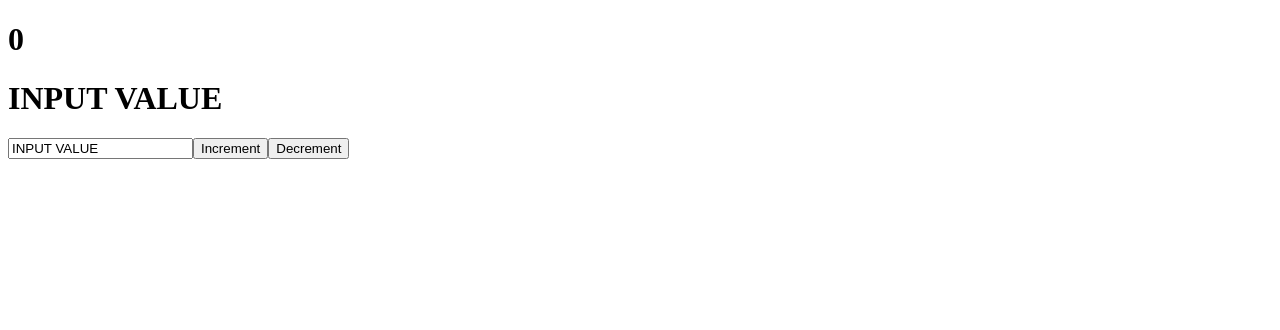
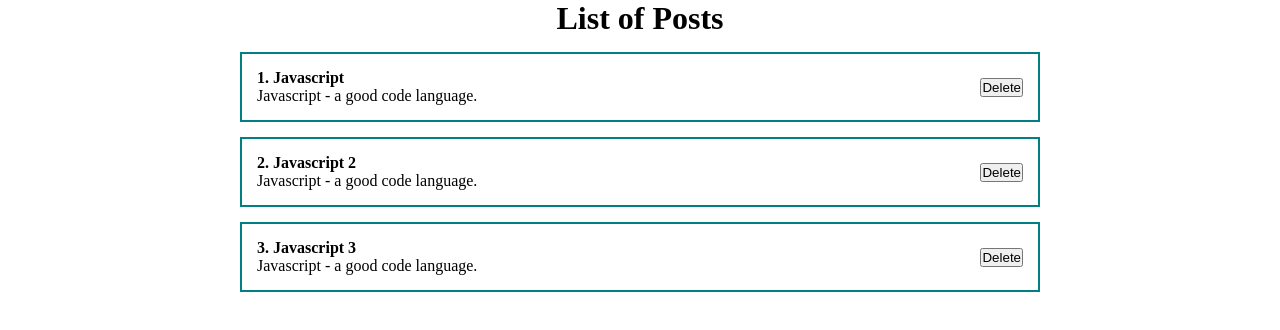
Before and after one commit to MaksymHorbachevsky/react-guide, a React (Create React App) app: page / in a window 1280 px wide. Shown: the top 330 px of the page. Built offline with nearby package versions, Linux system fonts and the light colour scheme.

Commit message:
Added post components. Props usage, decomposition.

```diff
--- a/src/App.jsx
+++ b/src/App.jsx
@@ -1,26 +1,17 @@
 import React, {useState} from "react"
+import "./styles/App.css"
+import PostList from "./components/PostList";
 
 function App() {
-    const [likes, setLikes] = useState(0);
-    const [value, setValue] = useState("INPUT VALUE");
+    const [posts] = useState([
+        {id: 1, title: "Javascript", body: "Javascript - a good code language."},
+        {id: 2, title: "Javascript 2", body: "Javascript - a good code language."},
+        {id: 3, title: "Javascript 3", body: "Javascript - a good code language."},
+    ]);
 
-    const increment = () => {
-        setLikes(likes + 1);
-    };
-    const decrement = () => {
-        setLikes(likes - 1)
-    };
     return (
-        <div>
-            <h1>{likes}</h1>
-            <h1>{value}</h1>
-            <input
-                type="text"
-                value={value}
-                onChange={event => setValue(event.target.value)}
-            />
-            <button onClick={increment}>Increment</button>
-            <button onClick={decrement}>Decrement</button>
+        <div className="App">
+            <PostList posts={posts} />
         </div>
     );
 }
--- /dev/null
+++ b/src/components/PostItem.jsx
@@ -0,0 +1,19 @@
+import React from 'react';
+
+const PostItem = (props) => {
+    return (
+        <div className="post">
+            <div className="post__content">
+                <strong>{props.post.id}. {props.post.title}</strong>
+                <div>
+                    {props.post.body}
+                </div>
+            </div>
+            <div className="post__btns">
+                <button>Delete</button>
+            </div>
+        </div>
+    );
+};
+
+export default PostItem;
--- /dev/null
+++ b/src/components/PostList.jsx
@@ -0,0 +1,17 @@
+import React from 'react';
+import PostItem from "./PostItem";
+
+const PostList = ({posts}) => {
+    return (
+        <div>
+            <h1 style={{textAlign: "center"}}>
+                List of Posts
+            </h1>
+            {posts.map(post =>
+                <PostItem post={post} key={post.id}/>
+            )}
+        </div>
+    );
+};
+
+export default PostList;
--- /dev/null
+++ b/src/styles/App.css
@@ -0,0 +1,24 @@
+* {
+    margin: 0;
+    padding: 0;
+    box-sizing: border-box;
+}
+
+#root{
+    display: flex;
+    justify-content: center;
+
+}
+
+.App{
+    width: 800px;
+}
+
+.post{
+    display: flex;
+    padding: 15px;
+    border: 2px solid teal;
+    margin-top: 15px;
+    justify-content: space-between;
+    align-items: center;
+}
```
Also changed, not shown: src/components/Counter.jsx (added, +22 -0 lines).
